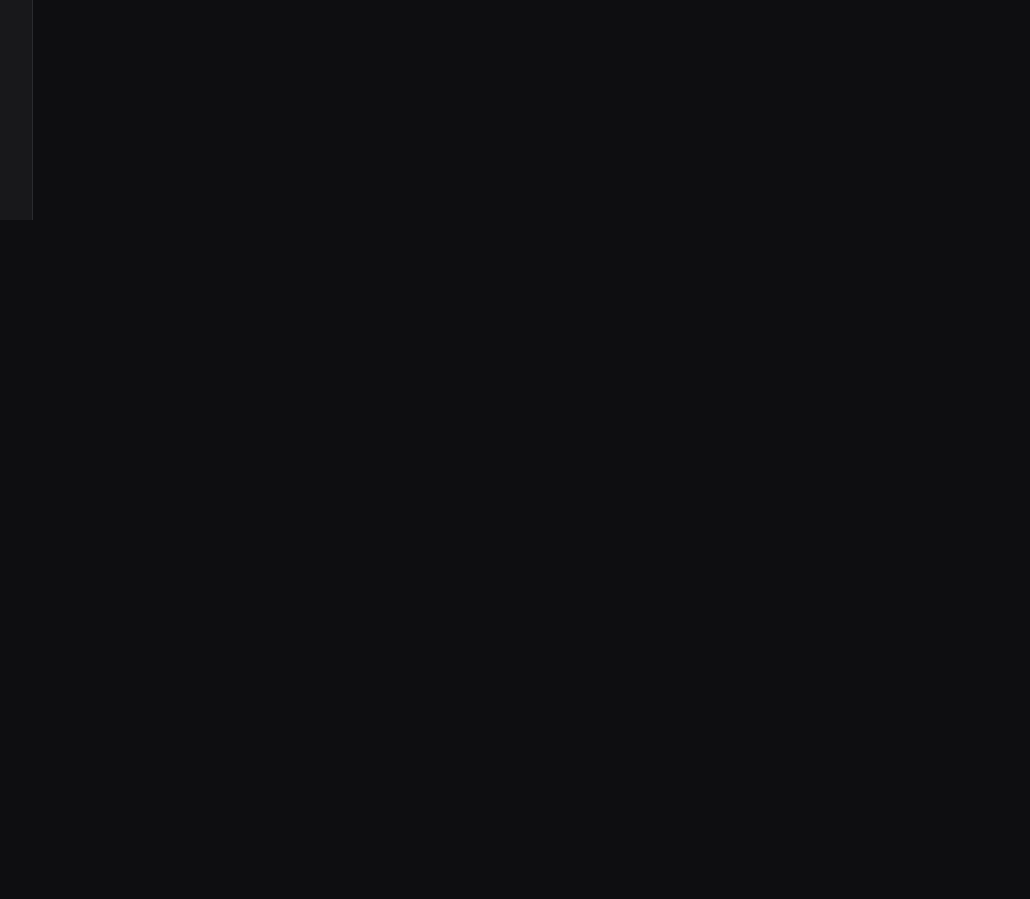
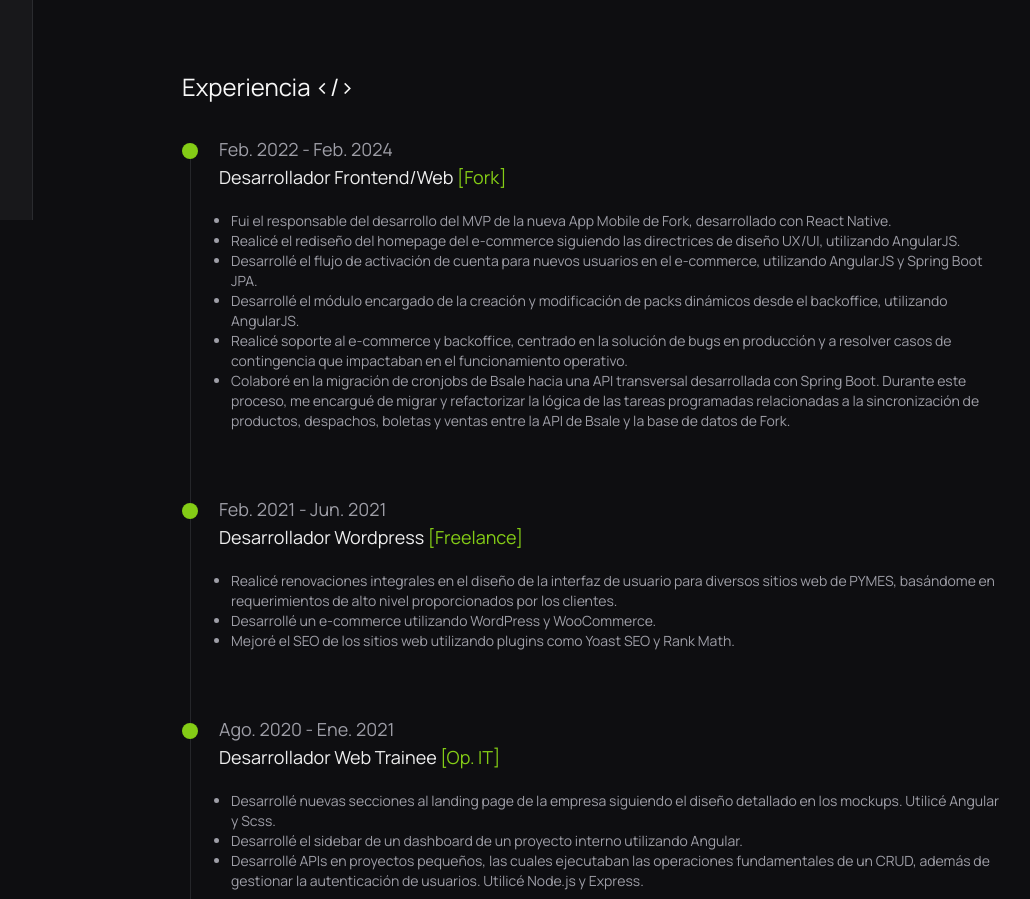
Before and after one commit to pandaman404/Portfolio, a React (Vite) app: page / in a window 1280 px wide. Shown: the part 580-1479 px from the top of the page, without its empty margins (40-1070 px from the left). Before the commit the page ends 800 px from the top, so only its background shows below. Built offline with nearby package versions, Linux system fonts and the light colour scheme.

Commit message:
feat: se crea sección "Experiencia"

```diff
--- a/src/App.jsx
+++ b/src/App.jsx
@@ -1,6 +1,7 @@
 import { Navbar } from './components/Navbar';
 import { Layout } from './components/Layout';
 import { About } from './components/About';
+import { Experience } from './components/Experience';
 
 export const App = () => {
     return (
@@ -8,6 +9,7 @@ export const App = () => {
             <Navbar />
             <Layout>
                 <About />
+                <Experience />
             </Layout>
         </>
     );
--- a/src/components/About.jsx
+++ b/src/components/About.jsx
@@ -6,7 +6,7 @@ import { FaEnvelope } from 'react-icons/fa';
 
 export const About = () => {
     return (
-        <section className='lg:items- mt-20 flex flex-col items-center gap-8 lg:flex-row lg:justify-center lg:gap-20'>
+        <section className='lg:items- mt-20 flex flex-col items-center gap-8 lg:flex-row lg:justify-between lg:gap-20'>
             <div className='h-60 w-60 overflow-hidden rounded-full border-[5px] border-lime-400 lg:order-2 lg:h-72 lg:w-72'>
                 <img
                     src={FotoPerfil}
@@ -22,14 +22,14 @@ export const About = () => {
                     <span className='text-lime-500'>Full Stack</span> Developer
                     <span className='text-shark-400'>_</span>
                 </h2>
-                <p className='mb-2 text-lg text-shark-400'>
+                <p className='mb-2 text-shark-400'>
                     Ingeniero Civil en informática con{' '}
                     <span className='text-shark-100'>
                         +3 años de experiencia
                     </span>{' '}
                     dedicado al desarrollo web.
                 </p>
-                <p className='mb-7 text-lg text-shark-400'>
+                <p className='mb-7 text-shark-400'>
                     Me apasiona crear aplicaciones web limpias y fáciles de
                     usar. Enfocado en{' '}
                     <span className='text-shark-100'>React y Node.js</span>.
--- /dev/null
+++ b/src/components/Experience.jsx
@@ -0,0 +1,17 @@
+import { Job } from './Job';
+import { jobs } from '../info';
+
+export const Experience = () => {
+    return (
+        <section>
+            <h3 className='mb-10 text-2xl text-shark-100'>
+                Experiencia {'</>'}
+            </h3>
+            <div className='ml-2 flex flex-col gap-16 border-l border-shark-500 px-7'>
+                {jobs.map((job) => (
+                    <Job {...job} key={job.id} />
+                ))}
+            </div>
+        </section>
+    );
+};
--- /dev/null
+++ b/src/components/Job.jsx
@@ -0,0 +1,26 @@
+export const Job = ({ period, position, company, bulletPoints }) => {
+    return (
+        <div className='relative'>
+            <div className='absolute -left-[37px] top-0 h-4 w-4 rounded-full bg-lime-500'></div>
+            <div className='relative -top-2'>
+                <h2 className='text-lg text-shark-400'>{period}</h2>
+                <h2 className='mb-5 text-lg text-shark-200'>
+                    {position}{' '}
+                    <span className='text-lime-500'>[{company}]</span>
+                </h2>
+                <ul className='list-disc'>
+                    {bulletPoints.map(({ id, text }) => {
+                        return (
+                            <li
+                                key={id}
+                                className='relative left-3 text-sm text-shark-400'
+                            >
+                                {text}
+                            </li>
+                        );
+                    })}
+                </ul>
+            </div>
+        </div>
+    );
+};
--- a/src/components/Layout.jsx
+++ b/src/components/Layout.jsx
@@ -1,6 +1,6 @@
 export const Layout = ({ children }) => {
     return (
-        <main className='mt-navbar container flex flex-col text-wrap break-words px-8 lg:mt-0'>
+        <main className='mt-navbar container flex flex-col gap-60 text-wrap break-words px-8 lg:mt-0'>
             {children}
         </main>
     );
--- a/src/components/Menu.jsx
+++ b/src/components/Menu.jsx
@@ -3,7 +3,7 @@ import { FaRegBuilding } from 'react-icons/fa';
 import { ImStack } from 'react-icons/im';
 import { IoIosBriefcase } from 'react-icons/io';
 
-import links from '../info';
+import { links } from '../info';
 
 export const Menu = ({ showMenu }) => {
     return (
--- a/src/info.js
+++ b/src/info.js
@@ -1,4 +1,4 @@
-const links = [
+export const links = [
     {
         name: 'Sobre mi',
         section: 'about',
@@ -17,4 +17,77 @@ const links = [
     },
 ];
 
-export default links;
+export const jobs = [
+    {
+        id: 0,
+        period: 'Feb. 2022 - Feb. 2024',
+        position: 'Desarrollador Frontend/Web',
+        company: 'Fork',
+        bulletPoints: [
+            {
+                id: 0,
+                text: 'Fui el responsable del desarrollo del MVP de la nueva App Mobile de Fork, desarrollado con React Native.',
+            },
+            {
+                id: 1,
+                text: 'Realicé el rediseño del homepage del e-commerce siguiendo las directrices de diseño UX/UI, utilizando AngularJS.',
+            },
+            {
+                id: 2,
+                text: 'Desarrollé el flujo de activación de cuenta para nuevos usuarios en el e-commerce, utilizando AngularJS y Spring Boot JPA.',
+            },
+            {
+                id: 3,
+                text: 'Desarrollé el módulo encargado de la creación y modificación de packs dinámicos desde el backoffice, utilizando AngularJS.',
+            },
+            {
+                id: 4,
+                text: 'Realicé soporte al e-commerce y backoffice, centrado en la solución de bugs en producción y a resolver casos de contingencia que impactaban en el funcionamiento operativo.',
+            },
+            {
+                id: 5,
+                text: 'Colaboré en la migración de cronjobs de Bsale hacia una API transversal desarrollada con Spring Boot. Durante este proceso, me encargué de migrar y refactorizar la lógica de las tareas programadas relacionadas a la sincronización de productos, despachos, boletas y ventas entre la API de Bsale y la base de datos de Fork.',
+            },
+        ],
+    },
+    {
+        id: 1,
+        period: 'Feb. 2021 - Jun. 2021',
+        position: 'Desarrollador Wordpress',
+        company: 'Freelance',
+        bulletPoints: [
+            {
+                id: 6,
+                text: 'Realicé renovaciones integrales en el diseño de la interfaz de usuario para diversos sitios web de PYMES, basándome en requerimientos de alto nivel proporcionados por los clientes. ',
+            },
+            {
+                id: 7,
+                text: 'Desarrollé un e-commerce utilizando WordPress y WooCommerce.',
+            },
+            {
+                id: 8,
+                text: 'Mejoré el SEO de los sitios web utilizando plugins como Yoast SEO y Rank Math.',
+            },
+        ],
+    },
+    {
+        id: 2,
+        period: 'Ago. 2020 - Ene. 2021',
+        position: 'Desarrollador Web Trainee',
+        company: 'Op. IT',
+        bulletPoints: [
+            {
+                id: 9,
+                text: 'Desarrollé nuevas secciones al landing page de la empresa siguiendo el diseño detallado en los mockups. Utilicé Angular y Scss.',
+            },
+            {
+                id: 10,
+                text: 'Desarrollé el sidebar de un dashboard de un proyecto interno utilizando Angular.',
+            },
+            {
+                id: 11,
+                text: 'Desarrollé APIs en proyectos pequeños, las cuales ejecutaban las operaciones fundamentales de un CRUD, además de gestionar la autenticación de usuarios. Utilicé Node.js y Express. ',
+            },
+        ],
+    },
+];
--- a/tailwind.config.js
+++ b/tailwind.config.js
@@ -9,7 +9,7 @@ export default {
                 sm: '100%',
                 md: '100%',
                 lg: '800px',
-                xl: '1000px',
+                xl: '900px',
             },
         },
         extend: {
```
